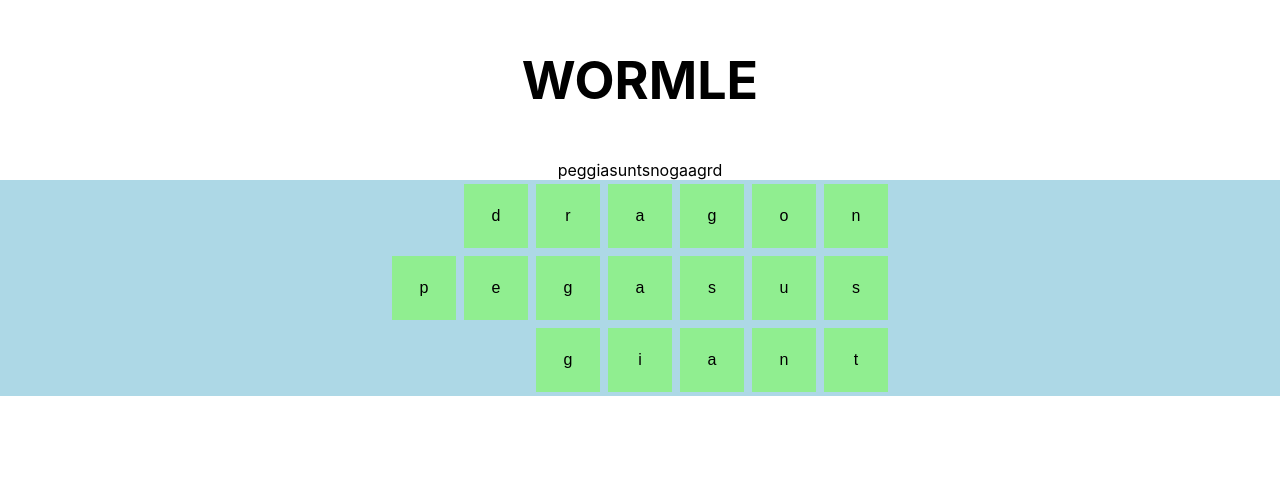
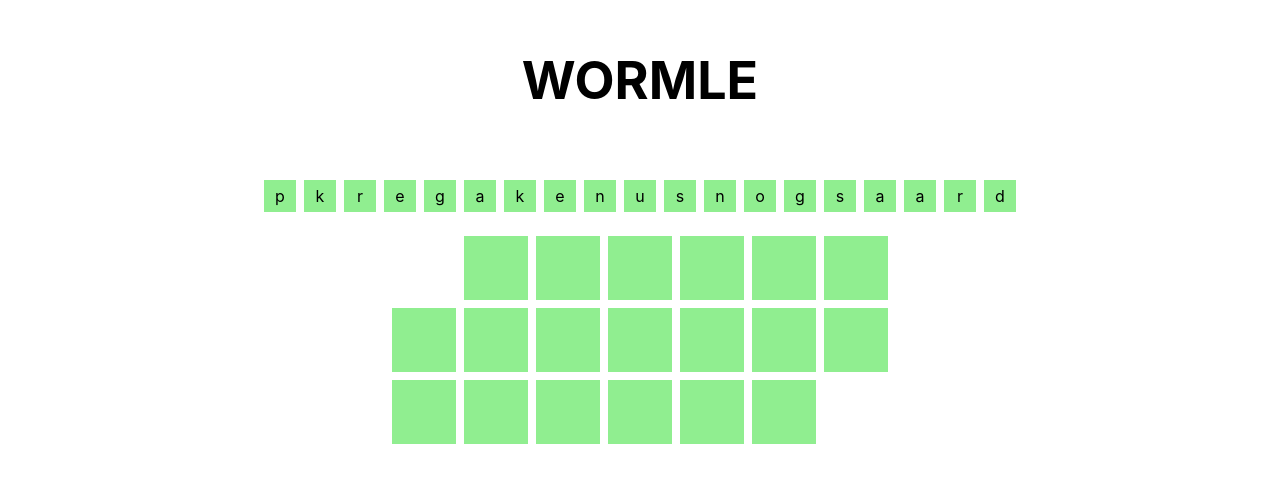
Before and after one commit to evarae/wormle, a React (Create React App) app: page / in a window 1280 px wide. Shown: the top 482 px of the page. Built offline with nearby package versions, Linux system fonts and the light colour scheme.

Commit message:
Added grid callback

```diff
--- a/src/App.css
+++ b/src/App.css
@@ -34,17 +34,42 @@
   box-sizing: border-box;
 }
 
-.tile-enabled {
+.tile-grid-empty {
+  background-color: lightgrey;
+}
+
+.tile-grid-enabled {
   background-color: lightgreen;
+}
+
+.tile-grid {
   border: none;
   font-size:inherit;
 }
 
-.game {
-  background-color: lightblue;
+.tile-path{
+  height: 2em;
+  width: 2em;
+  display: flex;
+  justify-content: center;
+  align-items: center;
 }
 
-.wordRow{
+.tile-path-unused {
+  background-color: lightgreen;
+}
+
+.tile-path-used{
+  background-color: lightgray;
+}
+
+.path-container {
+  display: flex;
+  justify-content: center;
+  margin: 16px;
+}
+
+.word-container{
   display: flex;
   justify-content: center;
 }
--- a/src/game/Grid.tsx
+++ b/src/game/Grid.tsx
@@ -1,13 +1,14 @@
 import React, { useEffect, useState } from 'react';
 import mockGameData from '../mock/mockGameData.json';
-import {GridTile, EmptyTile} from './GridTile';
+import {GridTile, EmptyTile, PathTile} from './GridTile';
 import { Coordinates, Snake, Tile } from '../types/types';
 import { createTileDictionary, getGridSize, getTileKey } from './TileHelper';
 
 function Grid() {
   const [gridSize, setGridSize] = useState<Coordinates>({x:0, y:0});
   const [tiles, setTiles] = useState<Record<string, Tile>>({});
-  const [snake, setSnake] = useState<Snake>();
+  const [path, setPath] = useState<string[]>([]);
+  const [lettersUsed, setLettersUsed] = useState<number>(0);
 
   useEffect(() => {
 
@@ -17,18 +18,29 @@
     setTiles(dict);
     setGridSize(size);
 
-    //Initialise snake
     const chars = mockGameData.pathString.split('');
-    const initialSnake:Snake = {
-      initialLetters: chars,
-      lettersRemaining: [...chars]
-    };
-
-    setSnake(initialSnake);
+    setPath(chars);
+    setLettersUsed(0);
 
   }, []);
 
-  const listItems = () => {
+  const pathElements = path.map((char, index) =>
+    // eslint-disable-next-line react/jsx-key
+    <PathTile isUsed = {(lettersUsed > index)} letter={char}/>
+  );
+
+  function tileOnClickCallback(tile:Tile){
+
+    if(tile.guess == undefined){
+      const partialRecord : Record<string, Tile> = {};
+      partialRecord[getTileKey(tile.coordinates)] = {value: tile.value, guess: path[lettersUsed], coordinates: tile.coordinates};
+      setTiles({...tiles, ...partialRecord});
+      setLettersUsed(lettersUsed+1);
+    }
+    return;
+  }
+
+  const gridElements = () => {
     console.log(gridSize);
     const wordElements = [];
 
@@ -37,13 +49,13 @@
 
       for(let i = 0; i < gridSize.x; i++){
         if(tiles[getTileKey({x:i, y:j})] !== undefined){
-          tileElements.push(<GridTile tile={tiles[getTileKey({x:i, y:j})]}/>);
+          tileElements.push(<GridTile tile={tiles[getTileKey({x:i, y:j})]} onClickCallback={tileOnClickCallback}/>);
         } else {
           tileElements.push(<EmptyTile/>);
         }
       }
 
-      wordElements.push(<div className='wordRow'>
+      wordElements.push(<div className='word-container'>
         {tileElements}
       </div>);
     }
@@ -53,11 +65,11 @@
 
   return (
     <div>
-      <div>
-        {snake?.lettersRemaining}
+      <div className='path-container'>
+        {pathElements}
       </div>
-      <div className='game'>
-        {listItems()}
+      <div >
+        {gridElements()}
       </div>
     </div>
   );
--- a/src/game/GridTile.tsx
+++ b/src/game/GridTile.tsx
@@ -3,13 +3,15 @@
 
 function GridTile(props:GridTileProps) {
 
+  const classNames = (props.tile.value !== undefined) ? 'tile tile-grid tile-grid-enabled' : 'tile tile-grid tile-grid-disabled';
+
   function onClick(){
-    console.log(props.tile.value, ', ', props.tile.coordinates.x, ', ', props.tile.coordinates.y);
+    props.onClickCallback(props.tile);
   }
 
   return (
-    <button className='tile tile-enabled' onClick={onClick}>
-      {props.tile.value}
+    <button className={classNames} onClick={onClick}>
+      {props.tile.guess}
     </button>
   );
 }
@@ -21,8 +23,23 @@
   );
 }
 
-export {GridTile, EmptyTile};
+function PathTile(props:PathTileProps){
+
+  return (
+    <div className={props.isUsed? 'tile tile-path tile-path-used':'tile tile-path tile-path-unused'}>
+      {props.letter}
+    </div>
+  );
+}
+
+export {GridTile, EmptyTile, PathTile};
 
 interface GridTileProps {
+  onClickCallback: (tile:Tile) => void,
   tile:Tile
 }
+
+interface PathTileProps {
+  isUsed:boolean,
+  letter:string
+}
--- a/src/game/TileHelper.ts
+++ b/src/game/TileHelper.ts
@@ -19,6 +19,7 @@
     letters.forEach((letter, letterIndex) => {
       const tile:Tile =
         {
+          guess: undefined,
           value: letter,
           coordinates: {
             x: letterIndex + word.offset,
--- a/src/mock/mockGameData.json
+++ b/src/mock/mockGameData.json
@@ -1,4 +1,4 @@
 {
-    "words":[{"offset": 1, "text": "dragon"}, {"offset": 0, "text": "pegasus"}, {"offset": 2, "text": "giant"}],
-    "pathString": "peggiasuntsnogaagrd"
+    "words":[{"offset": 1, "text": "dragon"}, {"offset": 0, "text": "pegasus"}, {"offset": 0, "text": "kraken"}],
+    "pathString": "pkregakenusnogsaard"
 }
--- a/src/types/types.ts
+++ b/src/types/types.ts
@@ -1,5 +1,6 @@
 export type Tile = {
-    value: string | undefined,
+    guess: string | undefined,
+    value: string,
     coordinates: Coordinates
 }
 
@@ -21,5 +22,5 @@
 
 export type Snake = {
     initialLetters: string[],
-    lettersRemaining: string[],
+    lettersUsed: number
   }
```
